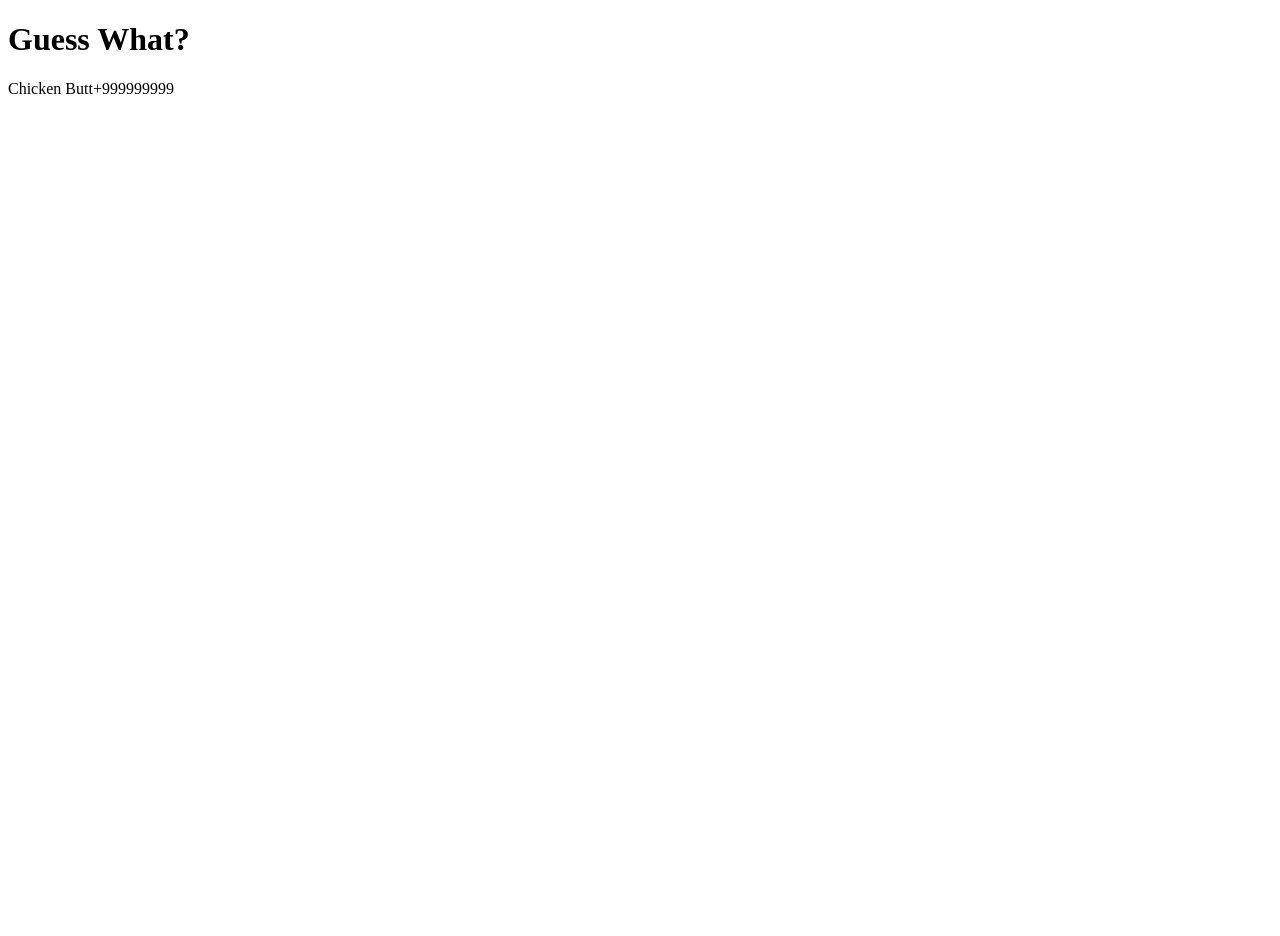
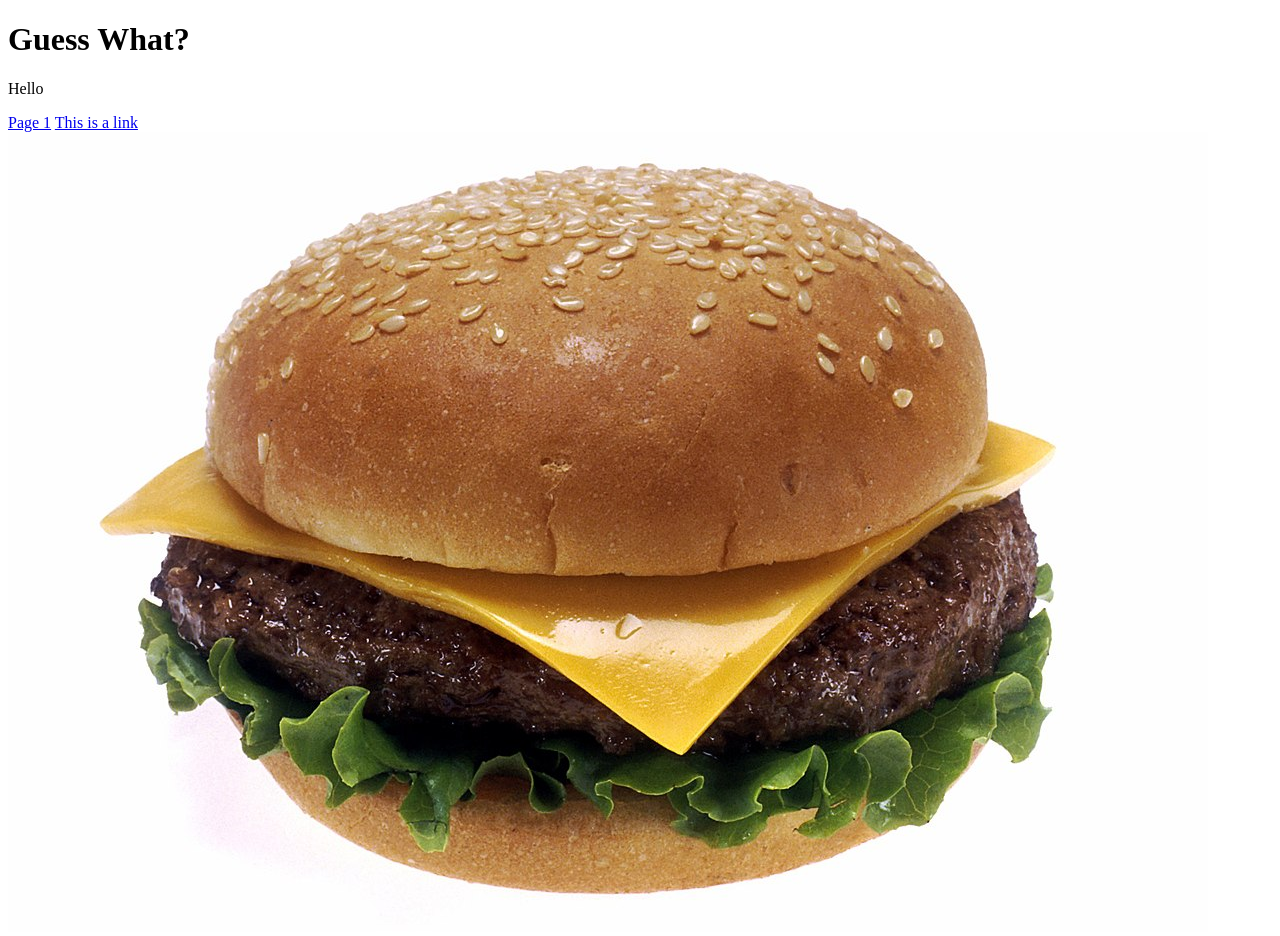
Before and after one commit to TacoDuck9800-stack/HTML, a plain HTML site: page about.html in a window 1280 px wide. Before the commit the page ends 800 px from the top, so only its background shows below. Drawn offline with Linux system fonts and the light colour scheme.

Commit message:
chicken butt

```diff
--- a/about.html
+++ b/about.html
@@ -7,7 +7,11 @@
 
 <body>
 <h1> Guess What? </h1>
-<p> Chicken Butt+999999999 </p>
+<p> Hello </p>
+<a href="about.html">Page 1</a>
 </body>
 
+<a href="https://www.w3schools.com">This is a link</a>
+<img src="Lucas\Cheeseburger.jpg" alt="Chicken Butt" width="1200" height="800"
+
 </html>
```
Also changed, not shown: index.html (+1 -1 lines).
